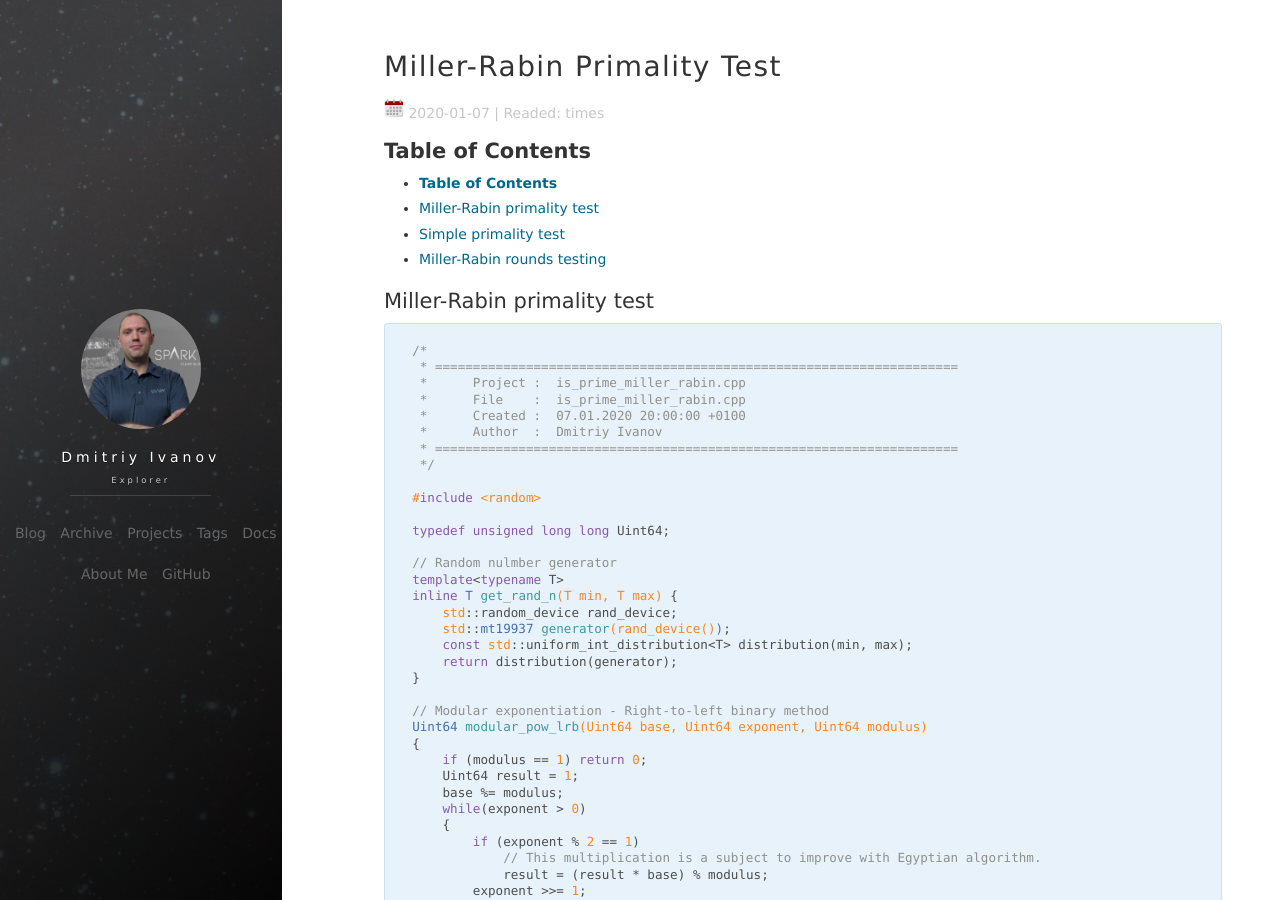
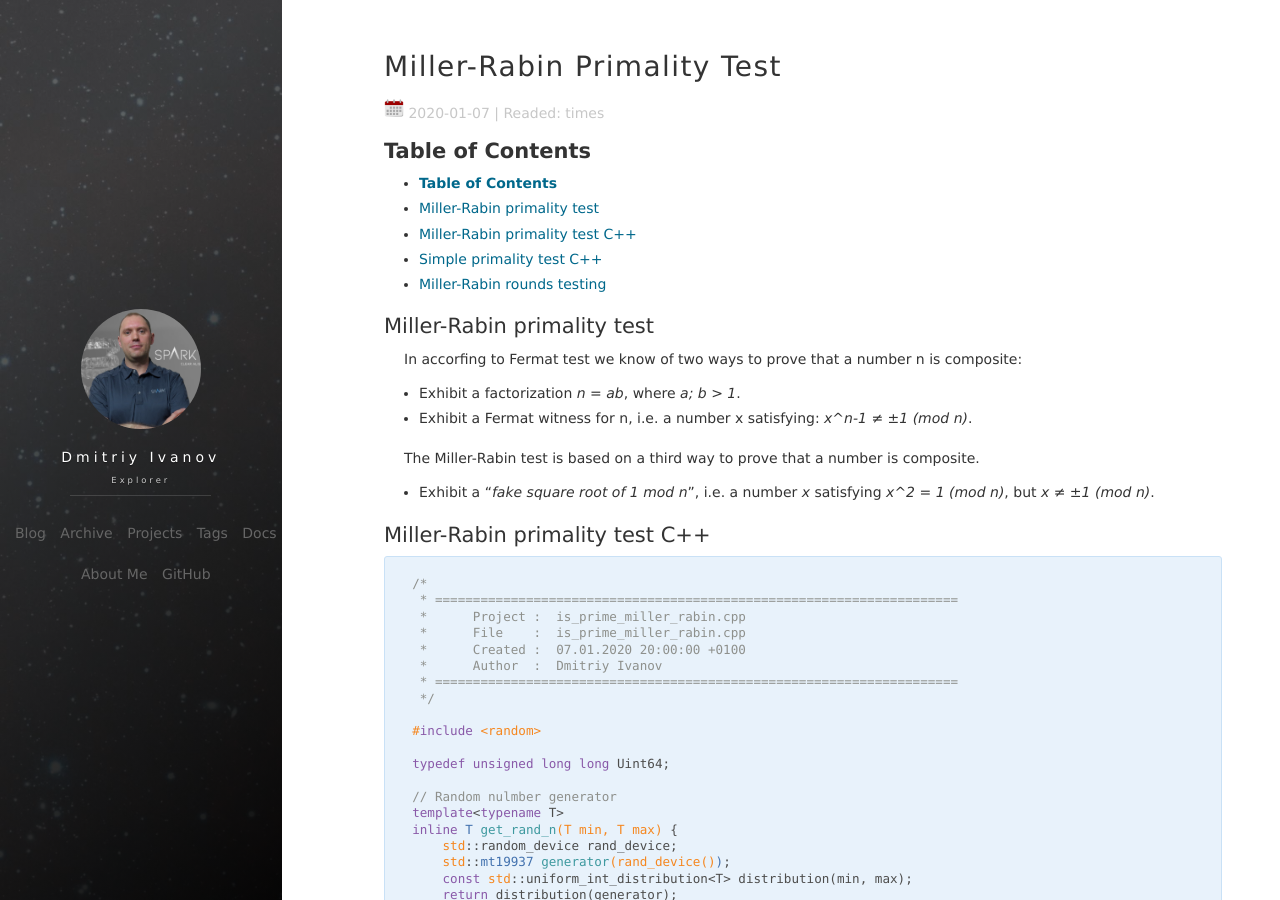
Before and after one commit to d-k-ivanov/d-k-ivanov.github.io, a Jekyll site: the page built from _posts/2020-01-07-Miller-Rabin-Primality-Test.md, in a window 1280 px wide and 900 px high. Built offline with Jekyll 4.4.1, drawn with Linux system fonts in a browser that asks for light colours; nearby versions of some CDN libraries; comment, search, counter and statistics services are not loaded; some of the changed text lies outside the part shown.

Commit message:
Post 2020-01-08-03:05:10

````diff
--- a/_posts/2020-01-07-Miller-Rabin-Primality-Test.md
+++ b/_posts/2020-01-07-Miller-Rabin-Primality-Test.md
@@ -12,6 +12,17 @@ tag: Math
 {:toc}
 
 ## Miller-Rabin primality test
+
+In accorfing to Fermat test we know of two ways to prove that a number n is composite:
+
+* Exhibit a factorization *n = ab*, where *a; b > 1*.
+* Exhibit a Fermat witness for n, i.e. a number x satisfying: *x^n-1 ≠ ±1 (mod n)*.
+
+The Miller-Rabin test is based on a third way to prove that a number is composite.
+
+* Exhibit a "*fake square root of 1 mod n*", i.e. a number *x* satisfying *x^2 = 1 (mod n)*, but *x ≠ ±1 (mod n)*.
+
+## Miller-Rabin primality test C++
 
 ```cpp
 /*
@@ -111,7 +122,7 @@ bool is_prime_mr(const Uint64 n)
 }
 ```
 
-## Simple primality test
+## Simple primality test C++
 
 ```cpp
 /*
````
